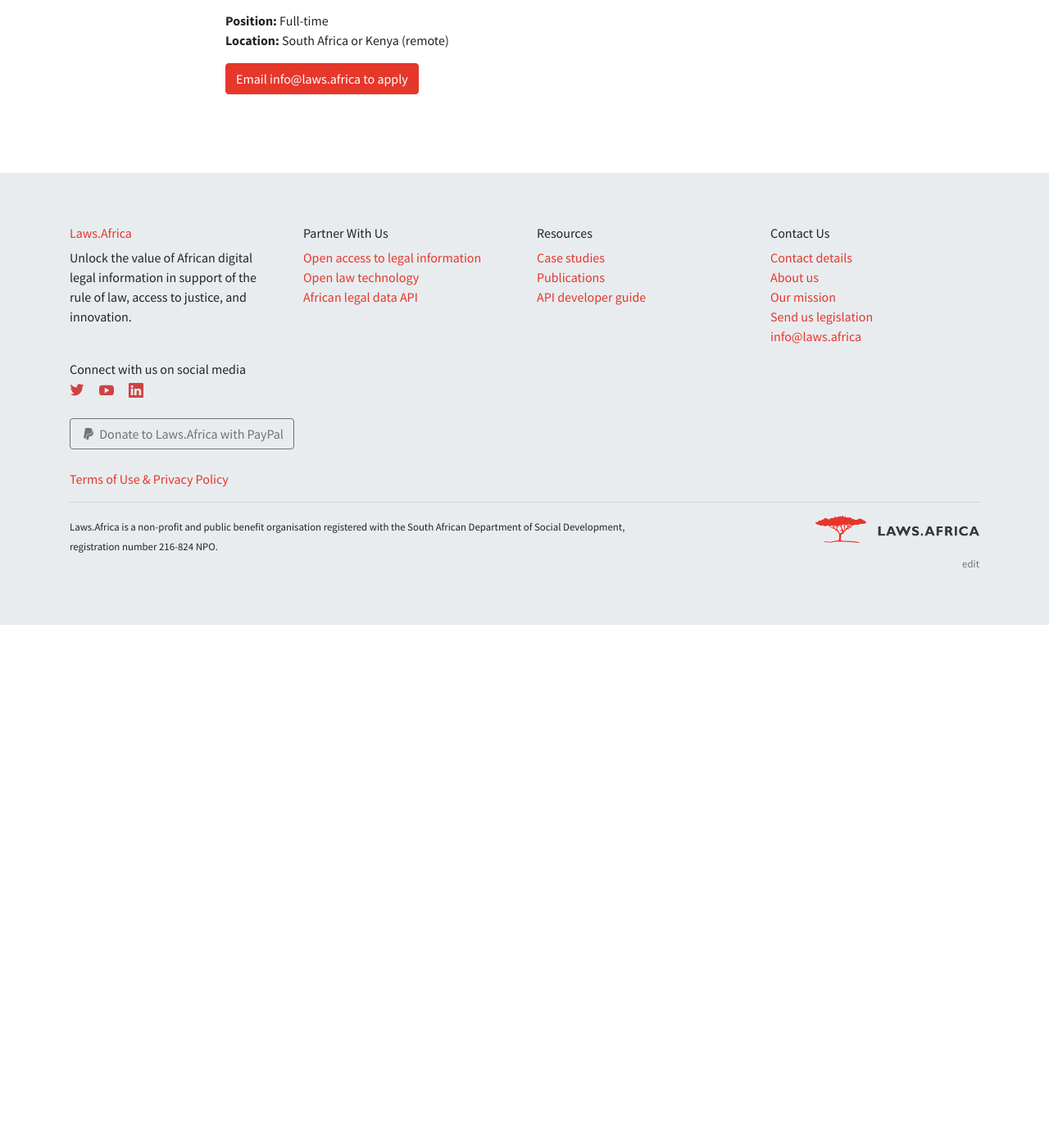
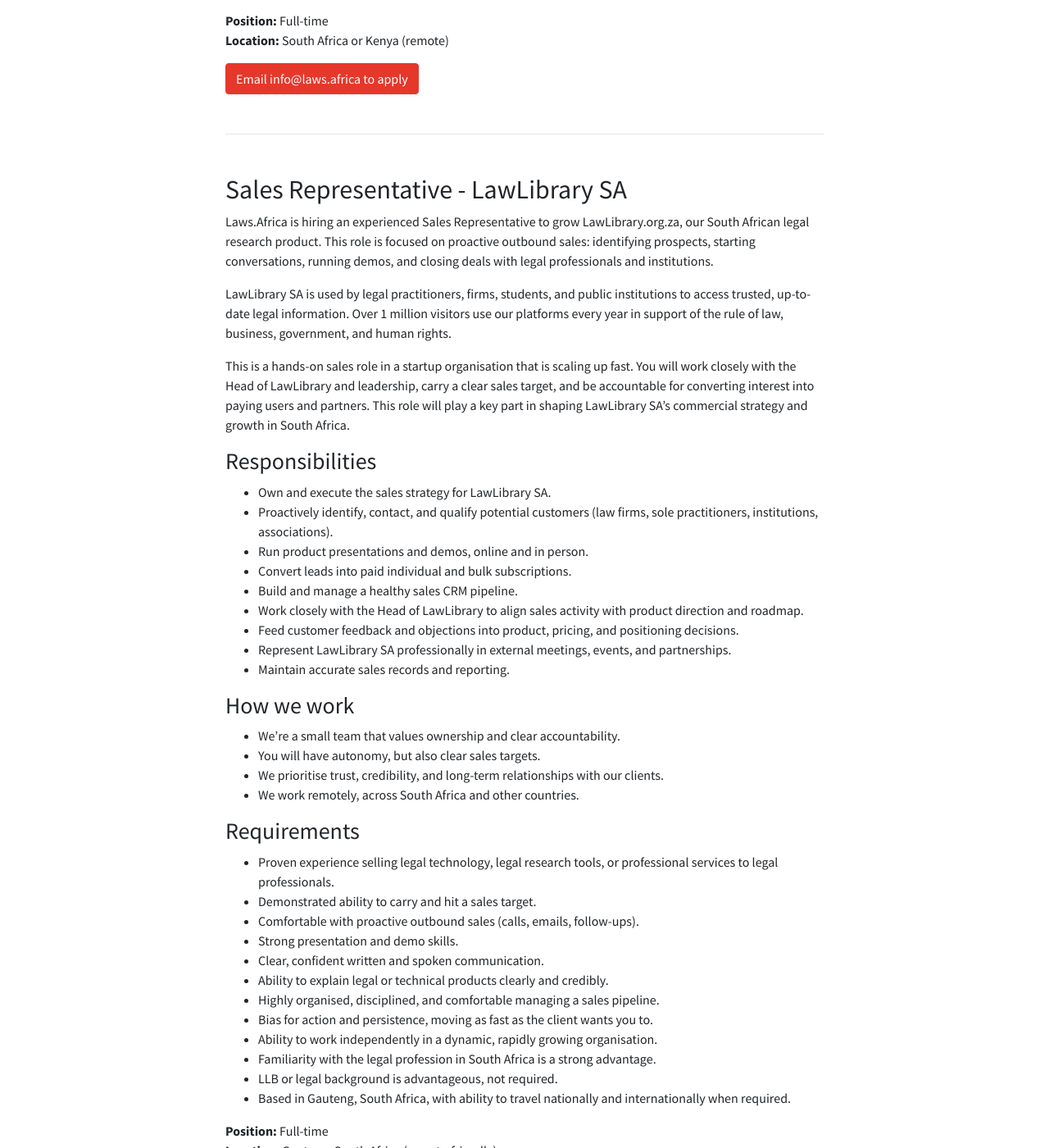
Before and after one commit to laws-africa/laws-africa.github.io, a Jekyll site: the page built from jobs.markdown, in a window 1280 px wide and 1400 px high, scrolled down 3080 px. Shown: the whole window at 82% size. Built offline with Jekyll 4.4.1, drawn with Linux system fonts in a browser that asks for light colours; nearby versions of some CDN libraries; comment, search, counter and statistics services are not loaded; before the commit the page ends 3842 px from its top, so only the background shows below that; some of the changed text lies outside the part shown.

Commit message:
sales role

```diff
--- a/jobs.markdown
+++ b/jobs.markdown
@@ -97,5 +97,53 @@
     * Based in South Africa or Kenya, with ability to travel nationally and internationally when required
   location: South Africa or Kenya (remote)
   type: Full-time
+- title: Sales Representative - LawLibrary SA
+  description: |
+    Laws.Africa is hiring an experienced Sales Representative to grow
+    LawLibrary.org.za, our South African legal research product. This role is
+    focused on proactive outbound sales: identifying prospects, starting
+    conversations, running demos, and closing deals with legal professionals
+    and institutions.
+
+    LawLibrary SA is used by legal practitioners, firms, students, and public
+    institutions to access trusted, up-to-date legal information. Over 1
+    million visitors use our platforms every year in support of the rule of
+    law, business, government, and human rights.
+
+    This is a hands-on sales role in a startup organisation that is scaling up
+    fast. You will work closely with the Head of LawLibrary and leadership,
+    carry a clear sales target, and be accountable for converting interest into
+    paying users and partners. This role will play a key part in shaping
+    LawLibrary SA's commercial strategy and growth in South Africa.
+  responsibilities: |
+    * Own and execute the sales strategy for LawLibrary SA.
+    * Proactively identify, contact, and qualify potential customers (law firms, sole practitioners, institutions, associations).
+    * Run product presentations and demos, online and in person.
+    * Convert leads into paid individual and bulk subscriptions.
+    * Build and manage a healthy sales CRM pipeline.
+    * Work closely with the Head of LawLibrary to align sales activity with product direction and roadmap.
+    * Feed customer feedback and objections into product, pricing, and positioning decisions.
+    * Represent LawLibrary SA professionally in external meetings, events, and partnerships.
+    * Maintain accurate sales records and reporting.
+  way_of_working: |
+    * We're a small team that values ownership and clear accountability.
+    * You will have autonomy, but also clear sales targets.
+    * We prioritise trust, credibility, and long-term relationships with our clients.
+    * We work remotely, across South Africa and other countries.
+  requirements: |
+    * Proven experience selling legal technology, legal research tools, or professional services to legal professionals.
+    * Demonstrated ability to carry and hit a sales target.
+    * Comfortable with proactive outbound sales (calls, emails, follow-ups).
+    * Strong presentation and demo skills.
+    * Clear, confident written and spoken communication.
+    * Ability to explain legal or technical products clearly and credibly.
+    * Highly organised, disciplined, and comfortable managing a sales pipeline.
+    * Bias for action and persistence, moving as fast as the client wants you to.
+    * Ability to work independently in a dynamic, rapidly growing organisation.
+    * Familiarity with the legal profession in South Africa is a strong advantage.
+    * LLB or legal background is advantageous, not required.
+    * Based in Gauteng, South Africa, with ability to travel nationally and internationally when required.
+  location: Gauteng, South Africa (remote-friendly)
+  type: Full-time
 layout: jobs
 ---
```
